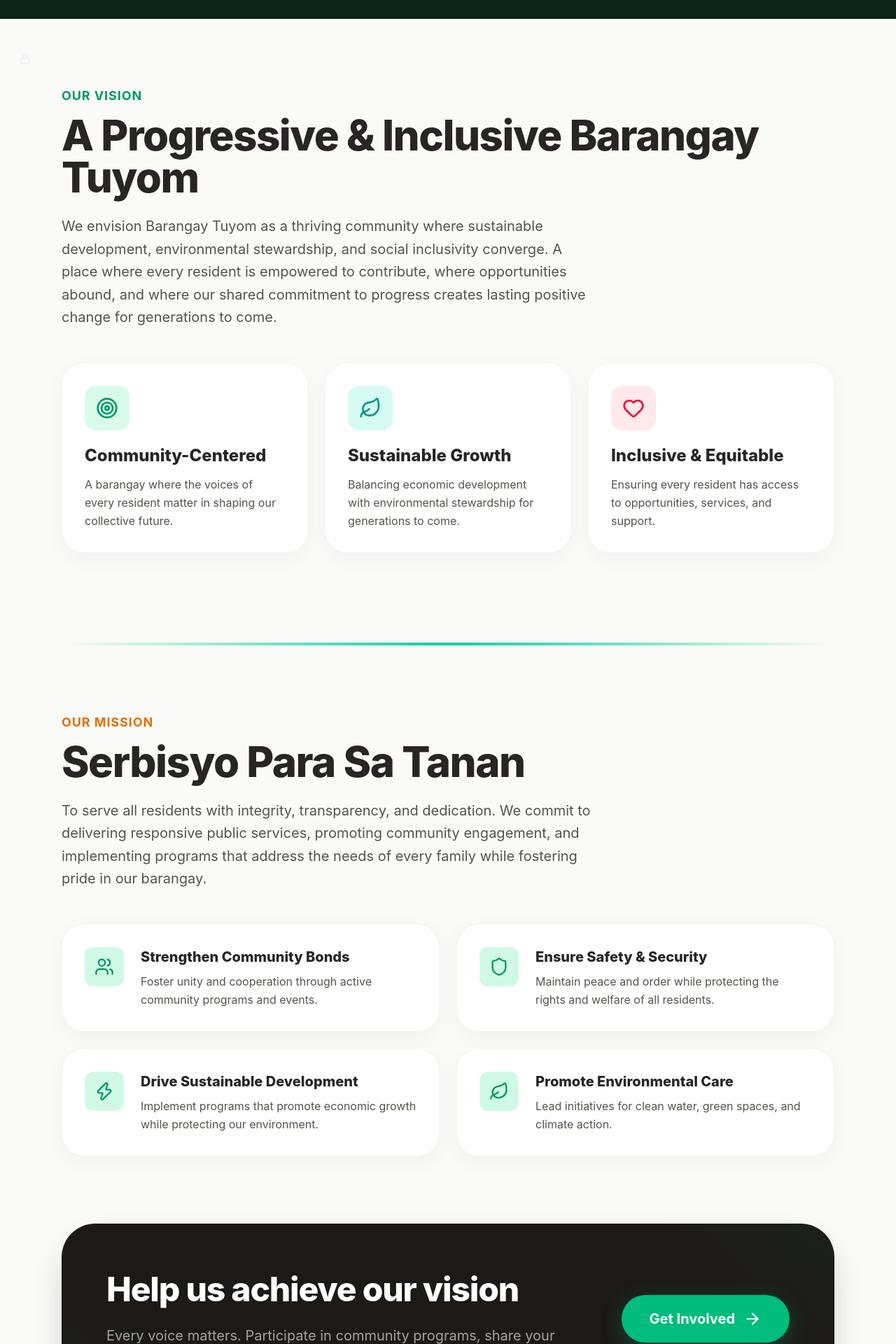
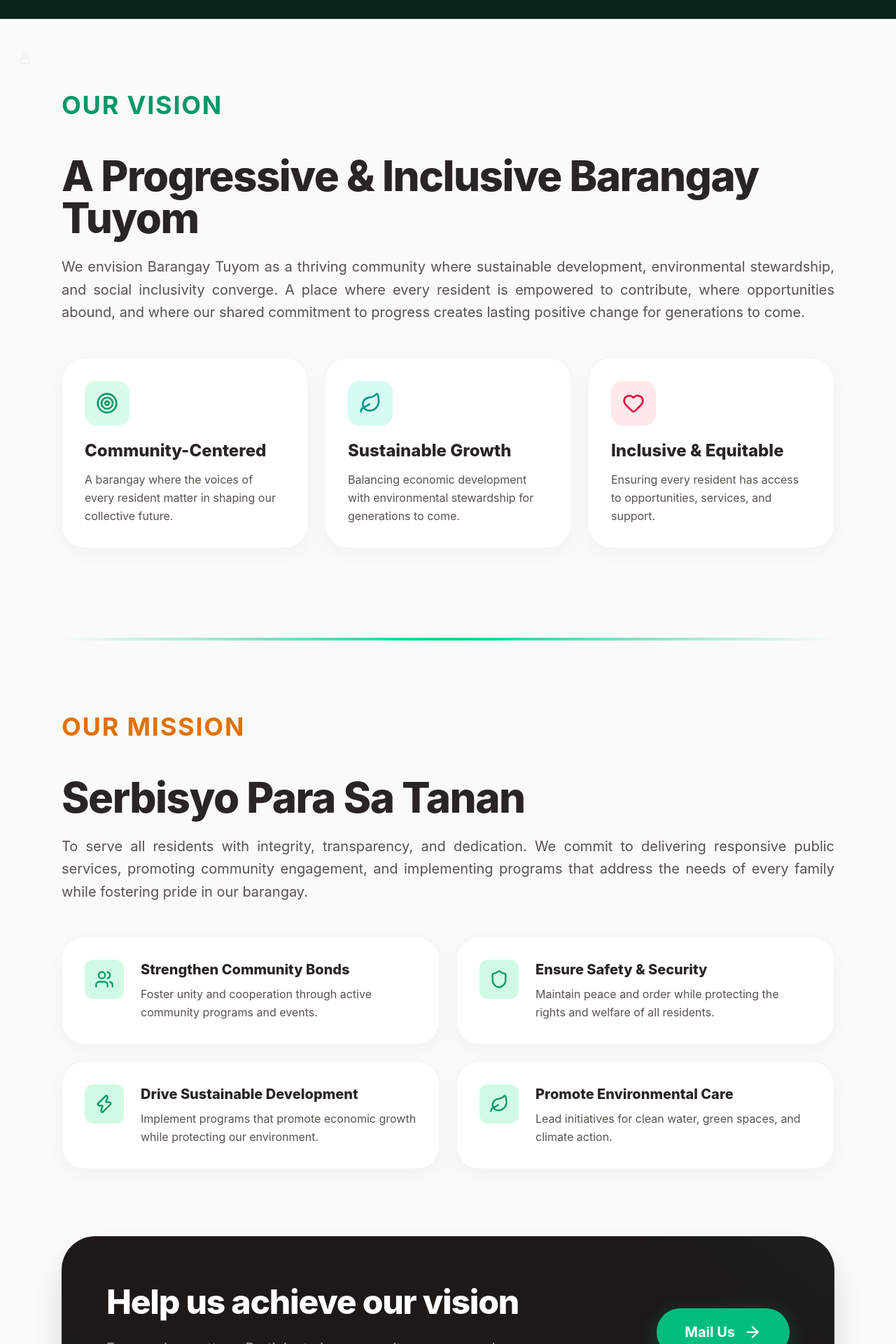
Before and after one commit to Naweeeeeh/kuha, a React (Vite) app: page /VisionMission in a window 1280 px wide. Shown: the part 680-2600 px from the top of the page at 70% size. Built offline with nearby package versions, Linux system fonts and the light colour scheme; no server answers; what @react-pdf/renderer would draw is missing.

Commit message:
ui: optimized vision & mission page

```diff
--- a/src/pages/Heritage.jsx
+++ b/src/pages/Heritage.jsx
@@ -3,7 +3,7 @@ import React from "react";
 const Heritage = () => {
   return (
     <div>
-      <h1>HeritagePage</h1>
+      <h1>Heritage Page</h1>
     </div>
   );
 };
--- a/src/pages/VisionMission.jsx
+++ b/src/pages/VisionMission.jsx
@@ -91,8 +91,10 @@ export default function VisionMission() {
             </motion.p>
 
             <motion.h1 variants={itemVariants} className="text-5xl md:text-7xl lg:text-8xl font-extrabold text-white tracking-tight leading-[1.05] mb-6">
-              Vision & <br />
               <span className="text-transparent bg-clip-text bg-gradient-to-r from-emerald-300 via-teal-200 to-emerald-100">
+                Vision
+              </span> & <br />
+              <span className="text-transparent bg-clip-text bg-gradient-to-r from-[#E17100] via-yellow to-white">
                 Mission
               </span>
             </motion.h1>
@@ -131,7 +133,7 @@ export default function VisionMission() {
               initial={{ opacity: 0 }}
               whileInView={{ opacity: 1 }}
               viewport={{ once: true }}
-              className="text-emerald-600 font-bold text-lg uppercase tracking-wider mb-3"
+              className="text-emerald-600 font-bold text-[36px] uppercase tracking-wider mb-3 pb-8"
             >
               Our Vision
             </motion.p>
@@ -148,7 +150,7 @@ export default function VisionMission() {
               whileInView={{ opacity: 1, y: 0 }}
               viewport={{ once: true }}
               transition={{ delay: 0.1 }}
-              className="text-xl text-stone-600 leading-relaxed max-w-3xl"
+              className="text-xl text-stone-600 leading-relaxed max-w-full text-justify"
             >
               We envision Barangay Tuyom as a thriving community where sustainable development, environmental stewardship, and social inclusivity converge. A place where every resident is empowered to contribute, where opportunities abound, and where our shared commitment to progress creates lasting positive change for generations to come.
             </motion.p>
@@ -203,7 +205,7 @@ export default function VisionMission() {
               initial={{ opacity: 0 }}
               whileInView={{ opacity: 1 }}
               viewport={{ once: true }}
-              className="text-amber-600 font-bold text-lg uppercase tracking-wider mb-3"
+              className="text-amber-600 font-bold text-[36px] uppercase tracking-wider mb-3 pb-8"
             >
               Our Mission
             </motion.p>
@@ -220,7 +222,7 @@ export default function VisionMission() {
               whileInView={{ opacity: 1, y: 0 }}
               viewport={{ once: true }}
               transition={{ delay: 0.1 }}
-              className="text-xl text-stone-600 leading-relaxed max-w-3xl"
+              className="text-xl text-stone-600 leading-relaxed max-w-full text-justify"
             >
               To serve all residents with integrity, transparency, and dedication. We commit to delivering responsive public services, promoting community engagement, and implementing programs that address the needs of every family while fostering pride in our barangay.
             </motion.p>
@@ -280,10 +282,10 @@ export default function VisionMission() {
             </div>
 
             <Link
-              to="/request"
+              to="mailto:valencia.judemikaell@gmail.com"
               className="group w-full md:w-auto flex items-center justify-center gap-3 bg-emerald-500 text-white py-5 px-10 rounded-full font-bold text-xl shadow-[0_8px_30px_0_rgba(16,185,129,0.3)] transition-all hover:scale-105 hover:bg-emerald-400 shrink-0"
             >
-              <span>Get Involved</span>
+              <span>Mail Us</span>
               <ArrowRight size={26} className="group-hover:translate-x-1 transition-transform" />
             </Link>
           </div>
```
